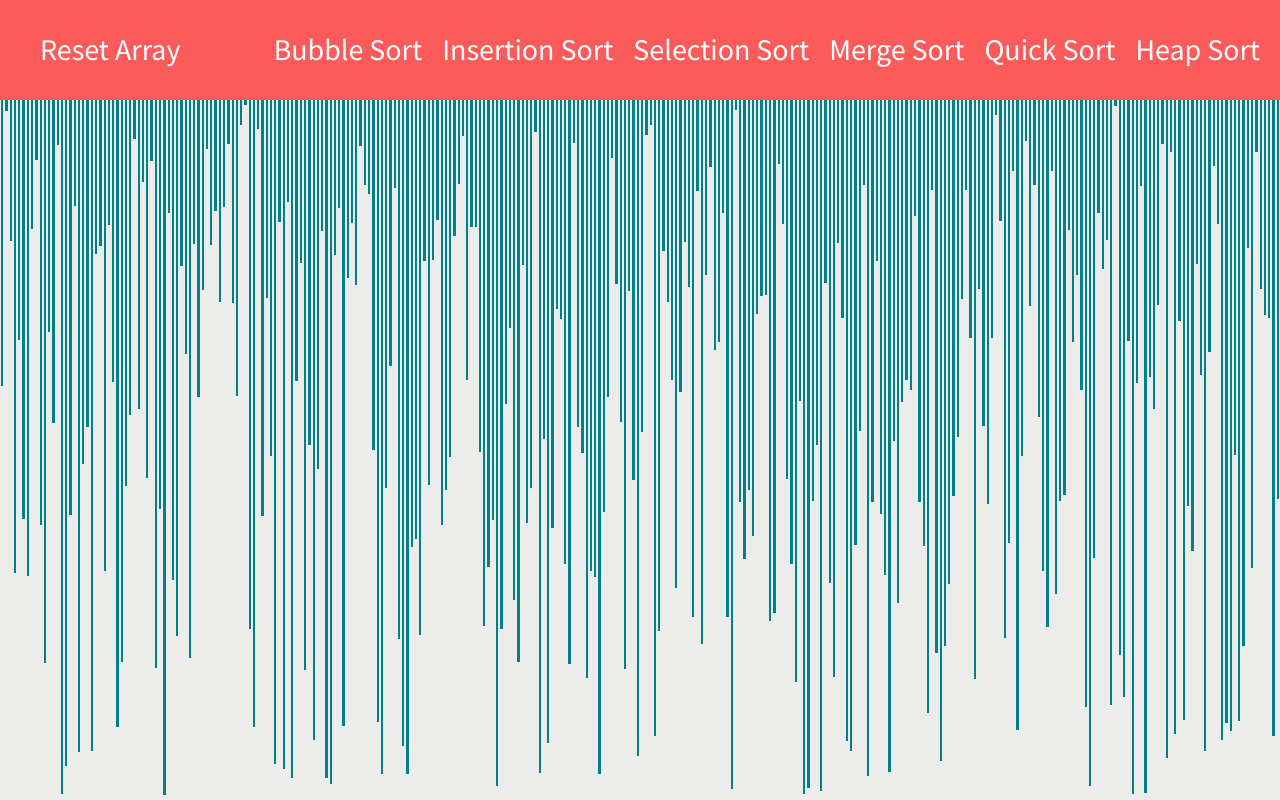
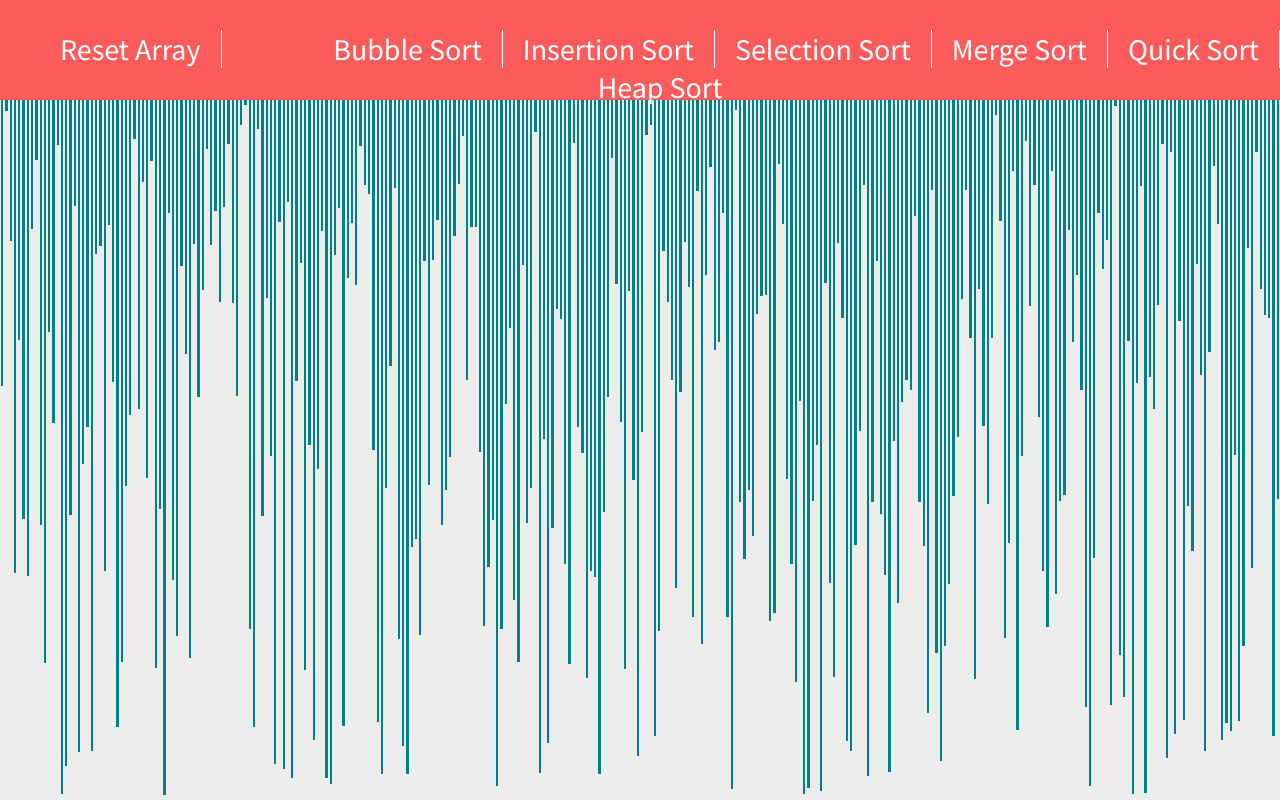
Before and after one commit to danielturato/sorting-algo-visualiser, a React (Create React App) app: page / in a window 1280 px wide. Built offline with nearby package versions, Linux system fonts and the light colour scheme.

Commit message:
Edit menu & fixed bugs in algorithms

```diff
--- a/src/App.js
+++ b/src/App.js
@@ -8,6 +8,8 @@ import SelectionSortAnimations from './algorithms/SelectionSort.js';
 const ANIMATION_SPEED = 1;
 const FINISHED_COLOUR = '#EC9B3B';
 const DEFAULT_COLOUR = '#00818A';
+const NAV_OPTION_COLOR = 'white';
+const NAV_OPTION_COLOR_HOVER = '#ECECEB';
 
 class App extends Component {
 
@@ -27,6 +29,44 @@ class App extends Component {
 
     this.setState({array: array});
     this.resetArrayBars();
+  }
+
+  arrayIsSorted() {
+    const arrCopy = this.state.array.slice();
+    arrCopy.sort();
+    const arrState = this.state.array;
+
+    for (let i = 0; i < arrState.length; i++) {
+      if(arrCopy[i] !== arrState[i]) {
+        return false;
+      }
+    }
+
+    return true;
+  }
+
+  toggleResetArray(style, buttonPressed) {
+    const buttons = document.querySelector('.main-nav-items').children;
+    for (let i = 0; i < buttons.length; i++) {
+      var currentButton = buttons[i];
+      currentButton.style.pointerEvents = style;
+
+      if (style === 'none') {
+        if (currentButton.id !== buttonPressed) {
+          currentButton.style.color = FINISHED_COLOUR;
+        }
+      } else {
+        currentButton.style.color = NAV_OPTION_COLOR;
+
+        currentButton.onmouseover = function() {
+           this.style.color = NAV_OPTION_COLOR_HOVER;
+         }
+
+         currentButton.onmouseleave = function() {
+          this.style.color = NAV_OPTION_COLOR;
+         }
+      }
+    }
   }
 
   changeColour(firstElement, secondElement, colour) {
@@ -54,6 +94,7 @@ class App extends Component {
   bubbleSort() {
     const animations = BubbleSortAnimations(this.state.array);
     const visualizerArray = this.getVisualizerArrayBars();
+    this.toggleResetArray('none', 'bubbleSort');
 
     for (let i=0; i < animations.length; i++) {
 
@@ -66,6 +107,7 @@ class App extends Component {
       if (finished) {
         setTimeout(() => {
           secondValue.style.backgroundColor = FINISHED_COLOUR;
+          this.toggleResetArray('none', 'bubbleSort');
         }, i * ANIMATION_SPEED);
       }
 
@@ -75,6 +117,12 @@ class App extends Component {
         }, i * ANIMATION_SPEED);
       }
 
+      if ((i+1) === animations.length) {
+        setTimeout(() => {
+          this.toggleResetArray('auto', 'bubbleSort');
+        }, i * ANIMATION_SPEED)
+      }
+
     }
   }
 
@@ -82,6 +130,10 @@ class App extends Component {
     const animations = InsertionSortAnimations(this.state.array);
     const visualizerArray = this.getVisualizerArrayBars();
     visualizerArray[0].style.backgroundColor = FINISHED_COLOUR;
+
+    if (animations.length > 0) {
+      this.toggleResetArray('none', 'insertionSort');
+    }
 
     for (let i=0; i < animations.length; i++) {
       const comparisons = animations[i];
@@ -95,12 +147,20 @@ class App extends Component {
       setTimeout(() => {
         this.swapHeights(firstValue, secondValue);
       }, i * ANIMATION_SPEED);
+
+      if ((i+1) === animations.length) {
+        setTimeout(() => {
+          this.toggleResetArray('auto', 'insertionSort');
+        }, i * ANIMATION_SPEED)
+      }
+
      }
   }
 
   selectionSort() {
     const animations = SelectionSortAnimations(this.state.array);
     const visualizerArray = this.getVisualizerArrayBars();
+    this.toggleResetArray('none', 'selectionSort');
 
     for (let i = 0; i < animations.length; i++) {
       const comparisons = animations[i];
@@ -120,6 +180,12 @@ class App extends Component {
           this.swapHeights(firstValue, secondValue);
         }, i * ANIMATION_SPEED);
       }
+
+      if ((i+1) === animations.length) {
+        setTimeout(() => {
+          this.toggleResetArray('auto', 'selectionSort');
+        }, i * ANIMATION_SPEED)
+      }
     }
   }
 
@@ -137,22 +203,22 @@ class App extends Component {
             <li id="resetArray" onClick={() => this.generateArray()}>
             Reset Array
             </li>
-            <li onClick={() => this.bubbleSort()}>
+            <li id="bubbleSort" onClick={() => this.bubbleSort()}>
             Bubble Sort
             </li>
-            <li onClick={() => this.insertionSort()}>
+            <li id="insertionSort" onClick={() => this.insertionSort()}>
             Insertion Sort
             </li>
-            <li onClick={() => this.selectionSort()}>
+            <li id="selectionSort" onClick={() => this.selectionSort()}>
             Selection Sort
             </li>
-            <li onClick={() => this.mergeSort()}>
+            <li id="mergeSort" onClick={() => this.mergeSort()}>
             Merge Sort
             </li>
-            <li onClick={() => this.quickSort()}>
+            <li id="quickSort" onClick={() => this.quickSort()}>
             Quick Sort
             </li>
-            <li onClick={() => this.heapSort()}>
+            <li id="heapSort" onClick={() => this.heapSort()}>
             Heap Sort
             </li>
           </ul>
--- a/src/index.css
+++ b/src/index.css
@@ -46,9 +46,15 @@ body {
 }
 
 .main-nav-items li {
+  padding-left: 20px;
   display: inline-block;
   padding-right: 20px;
   color: white;
+  border-right: 1px solid #fff;
+}
+
+.main-nav-items li:last-child {
+  border: none;
 }
 
 .main-nav-items li:hover {
```
